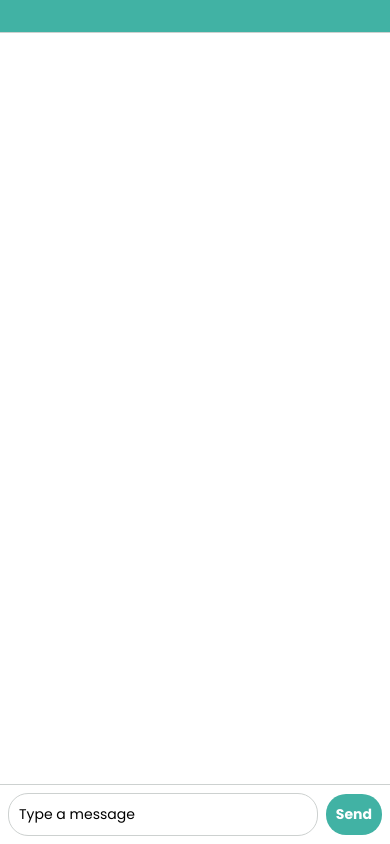
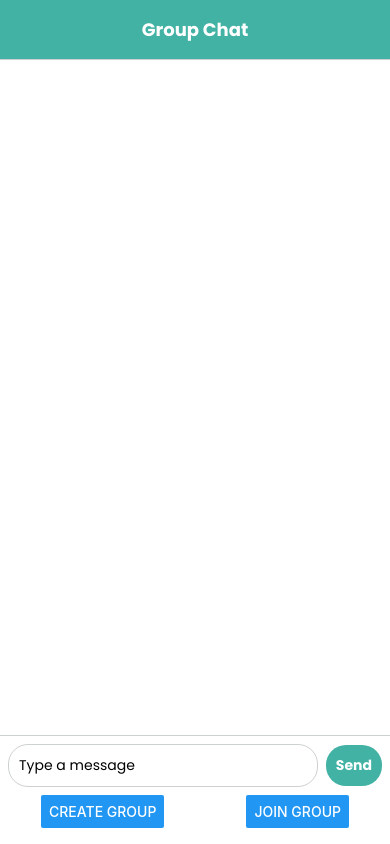
Before and after one commit to PhilaNgcamu/chat-app, a React Native app: screen / in a window 390 px wide. Built offline with nearby package versions, Linux system fonts and the light colour scheme.

Commit message:
Chat App

```diff
--- a/App.js
+++ b/App.js
@@ -4,9 +4,10 @@ import UserSignup from "./components/onboarding/UserSignup";
 import UserLogin from "./components/onboarding/UserLogin";
 import UserProfile from "./components/userProfile/UserProfile";
 import IndividualChat from "./components/IndividualChat/IndividualChat";
+import GroupChat from "./components/GroupChat/GroupChat";
 
 export default function App() {
-  return <IndividualChat />;
+  return <GroupChat />;
 }
 
 const styles = StyleSheet.create({
--- /dev/null
+++ b/components/GroupChat/GroupChat.js
@@ -0,0 +1,231 @@
+import React, { useState } from "react";
+import {
+  View,
+  Text,
+  TextInput,
+  TouchableOpacity,
+  FlatList,
+  StyleSheet,
+  KeyboardAvoidingView,
+  Platform,
+  Button,
+  Modal,
+} from "react-native";
+import { useFonts } from "expo-font";
+
+const GroupChat = () => {
+  const [groupName, setGroupName] = useState("");
+  const [participants, setParticipants] = useState("");
+  const [groupMessages, setGroupMessages] = useState([]);
+  const [message, setMessage] = useState("");
+  const [isCreatingGroup, setIsCreatingGroup] = useState(false);
+  const [isJoiningGroup, setIsJoiningGroup] = useState(false);
+
+  const [fontsLoaded] = useFonts({
+    "Poppins-Bold": require("../../assets/fonts/Poppins-Bold.ttf"),
+    "Poppins-Regular": require("../../assets/fonts/Poppins-Regular.ttf"),
+  });
+
+  const handleCreateGroup = () => {
+    setIsCreatingGroup(false);
+  };
+
+  const handleJoinGroup = () => {
+    setIsJoiningGroup(false);
+    // Implement group joining logic here
+  };
+
+  const handleSendMessage = () => {
+    const newMessage = {
+      id: Date.now(),
+      text: message,
+      timestamp: new Date().toLocaleTimeString(),
+      sender: "me",
+    };
+    setGroupMessages((prevMessages) => [...prevMessages, newMessage]);
+    setMessage("");
+  };
+
+  const renderItem = ({ item }) => (
+    <View
+      style={[
+        styles.messageContainer,
+        item.sender === "me" ? styles.myMessage : styles.theirMessage,
+      ]}
+    >
+      <Text style={styles.messageText}>{item.text}</Text>
+      <Text style={styles.timestamp}>{item.timestamp}</Text>
+    </View>
+  );
+
+  if (!fontsLoaded) {
+    return (
+      <View>
+        <Text>Loading...</Text>
+      </View>
+    );
+  }
+
+  return (
+    <KeyboardAvoidingView
+      behavior={Platform.OS === "ios" ? "padding" : "height"}
+      style={styles.container}
+    >
+      <View style={styles.header}>
+        <Text style={styles.title}>Group Chat</Text>
+      </View>
+      <FlatList
+        data={groupMessages}
+        renderItem={renderItem}
+        keyExtractor={(item) => item.id.toString()}
+        contentContainerStyle={styles.messageList}
+      />
+      <View style={styles.inputContainer}>
+        <TextInput
+          style={styles.input}
+          placeholder="Type a message"
+          value={message}
+          onChangeText={setMessage}
+        />
+        <TouchableOpacity style={styles.sendButton} onPress={handleSendMessage}>
+          <Text style={styles.sendButtonText}>Send</Text>
+        </TouchableOpacity>
+      </View>
+      <View style={styles.actionContainer}>
+        <Button title="Create Group" onPress={() => setIsCreatingGroup(true)} />
+        <Button title="Join Group" onPress={() => setIsJoiningGroup(true)} />
+      </View>
+      <Modal visible={isCreatingGroup} animationType="slide">
+        <View style={styles.modalContainer}>
+          <Text style={styles.modalTitle}>Create Group</Text>
+          <TextInput
+            style={styles.input}
+            placeholder="Group Name"
+            value={groupName}
+            onChangeText={setGroupName}
+          />
+          <TextInput
+            style={styles.input}
+            placeholder="Add Participants (comma-separated emails)"
+            value={participants}
+            onChangeText={setParticipants}
+          />
+          <Button title="Create" onPress={handleCreateGroup} />
+          <Button
+            title="Cancel"
+            onPress={() => setIsCreatingGroup(false)}
+            color="red"
+          />
+        </View>
+      </Modal>
+      <Modal visible={isJoiningGroup} animationType="slide">
+        <View style={styles.modalContainer}>
+          <Text style={styles.modalTitle}>Join Group</Text>
+          <TextInput
+            style={styles.input}
+            placeholder="Group Name or ID"
+            value={groupName}
+            onChangeText={setGroupName}
+          />
+          <Button title="Join" onPress={handleJoinGroup} />
+          <Button
+            title="Cancel"
+            onPress={() => setIsJoiningGroup(false)}
+            color="red"
+          />
+        </View>
+      </Modal>
+    </KeyboardAvoidingView>
+  );
+};
+
+const styles = StyleSheet.create({
+  container: {
+    flex: 1,
+    justifyContent: "space-between",
+  },
+  header: {
+    padding: 16,
+    backgroundColor: "#41B2A4",
+    borderBottomWidth: 1,
+    borderBottomColor: "#CDD1D0",
+  },
+  title: {
+    fontFamily: "Poppins-Bold",
+    fontSize: 18,
+    color: "#FFFFFF",
+    textAlign: "center",
+  },
+  messageList: {
+    paddingHorizontal: 16,
+    paddingVertical: 8,
+  },
+  messageContainer: {
+    marginVertical: 4,
+    padding: 10,
+    borderRadius: 10,
+  },
+  myMessage: {
+    alignSelf: "flex-end",
+    backgroundColor: "#DCF8C6",
+  },
+  theirMessage: {
+    alignSelf: "flex-start",
+    backgroundColor: "#ECECEC",
+  },
+  messageText: {
+    fontFamily: "Poppins-Regular",
+    fontSize: 14,
+  },
+  timestamp: {
+    fontFamily: "Poppins-Regular",
+    fontSize: 12,
+    color: "#797C7B",
+    marginTop: 4,
+  },
+  inputContainer: {
+    flexDirection: "row",
+    alignItems: "center",
+    borderTopWidth: 1,
+    borderTopColor: "#CDD1D0",
+    padding: 8,
+  },
+  input: {
+    flex: 1,
+    borderWidth: 1,
+    borderColor: "#CDD1D0",
+    borderRadius: 20,
+    padding: 10,
+    fontFamily: "Poppins-Regular",
+    fontSize: 14,
+  },
+  sendButton: {
+    marginLeft: 8,
+    backgroundColor: "#41B2A4",
+    borderRadius: 20,
+    padding: 10,
+  },
+  sendButtonText: {
+    fontFamily: "Poppins-Bold",
+    fontSize: 14,
+    color: "#FFFFFF",
+  },
+  actionContainer: {
+    flexDirection: "row",
+    justifyContent: "space-around",
+    marginBottom: 16,
+  },
+  modalContainer: {
+    flex: 1,
+    justifyContent: "center",
+    padding: 16,
+  },
+  modalTitle: {
+    fontFamily: "Poppins-Bold",
+    fontSize: 18,
+    marginBottom: 16,
+    textAlign: "center",
+  },
+});
+
+export default GroupChat;
```
